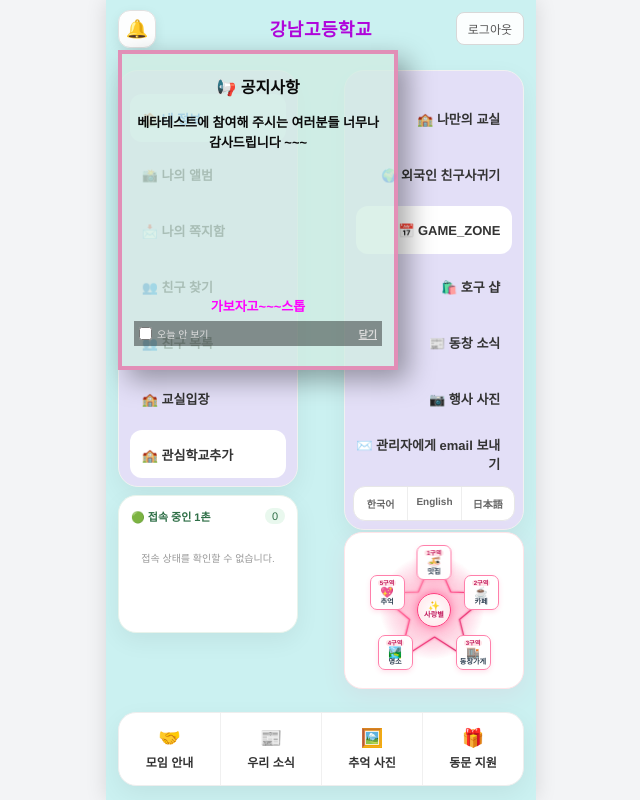
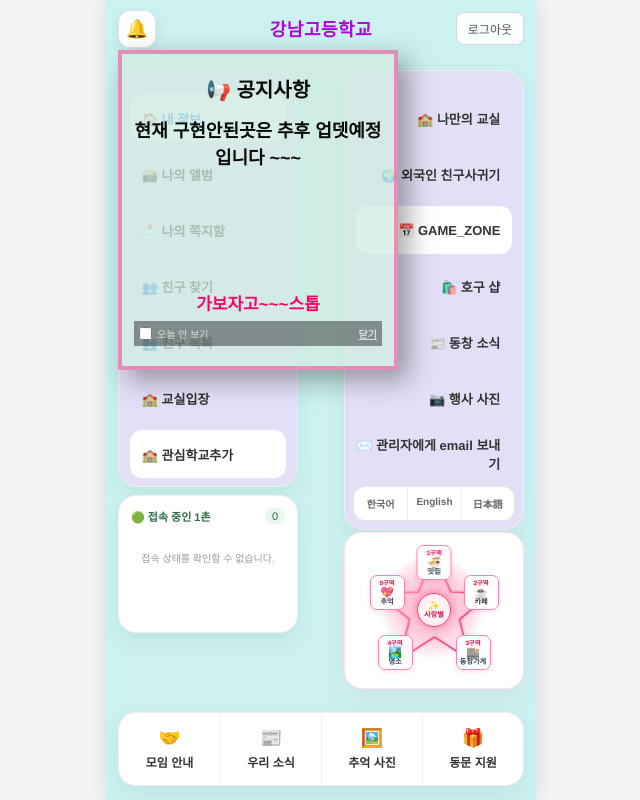
Before and after one commit to zzz4060785-boop/mbox, a Flask app: page /main-album in a window 1280 px wide. Shown: the whole page, without its empty margins (319-959 px from the left). Run offline with Flask 3, Linux system fonts and the light colour scheme; the visitor is signed in with stand-in values (Sample User, id 1); data that the repository does not hold is empty.

Commit message:
Fix: Remove modal from zone nodes 1~5 and keep modal only for central Sarangdal node

```diff
--- a/pybo/static/css/main_album.css
+++ b/pybo/static/css/main_album.css
@@ -1628,12 +1628,12 @@ body.photo-lightbox-open {
 .event-popup .event-popup-header h3 {
   margin: 0;
   color: inherit;
-  font-size: 16px;
+  font-size: 20px;
 }
 
 .event-popup .event-benefit {
   margin-top: 15px;
-  font-size: 13px;
+  font-size: 18px;
   line-height: 1.5;
 }
 
@@ -1645,8 +1645,8 @@ body.photo-lightbox-open {
   width: 100%;
   display: block;
   margin-top: auto;
-  color: #ff00ff;
-  font-size: 13px;
+  color: #f10769;
+  font-size: 17px;
   font-weight: bold;
   text-align: center;
 }
--- a/pybo/static/js/star.js
+++ b/pybo/static/js/star.js
@@ -1,49 +1,6 @@
 /* =========================================================
-   ⭐ 사랑별(Star) 5개 구역 & 중앙 사랑달 DB 현황 모달 (star.js)
+   ⭐ 사랑별(Star) 중앙 사랑달 DB 현황 모달 (star.js)
    ========================================================= */
-
-const ZONE_INFO = {
-  restaurant: {
-    title: "1구역: 맛집 & 핫플",
-    icon: "🍜",
-    tag: "동창 추천 맛집",
-    desc: "동창들이 직접 다녀오고 추천한 최고의 맛집과 핫플레이스 공간입니다.",
-    url: "#",
-  },
-  cafe: {
-    title: "2구역: 카페 & 문화",
-    icon: "☕",
-    tag: "분위기 카페·문화",
-    desc: "분위기 좋은 스페셜티 카페, 디저트 숍 및 모임 공간입니다.",
-    url: "#",
-  },
-  alumni: {
-    title: "3구역: 동창 가게 & 사업",
-    icon: "🏬",
-    tag: "우리 동창 업체",
-    desc: "동창들이 운영하는 매장 및 사업체를 함께 응원하고 방문하는 공간입니다.",
-    url: "#",
-  },
-  travel: {
-    title: "4구역: 명소 & 여행 스팟",
-    icon: "🏞️",
-    tag: "추억 여행지",
-    desc: "동창들과 함께 힐링하기 좋은 주변 여행지 및 인근 명소 공간입니다.",
-    url: "#",
-  },
-  other: {
-    title: "5구역: 추억 이야기 & 소통",
-    icon: "💖",
-    tag: "자유 이야기",
-    desc: "동창들의 자유로운 소식, 일상 추억 및 따뜻한 소통 공간입니다.",
-    url: "#",
-  },
-};
-
-function handleStarZoneClick(event, category) {
-  selectStarZone(category);
-  return false;
-}
 
 /* 중앙 사랑별 버튼 클릭 시 호출: 모든 사용자의 DB 실시간 사랑달 현황을 조회하여 모달 표시 */
 async function openSarangdalStatusModal() {
@@ -52,6 +9,8 @@ async function openSarangdalStatusModal() {
   const modalIcon = document.getElementById("modalZoneIcon");
   const modalTag = document.getElementById("modalZoneTag");
   const modalBody = document.getElementById("modalZoneBody");
+
+  if (!modal) return;
 
   modalTitle.textContent = "나의 사랑달 DB 현황";
   modalIcon.textContent = "✨";
@@ -111,81 +70,9 @@ async function openSarangdalStatusModal() {
   }
 }
 
-function selectStarZone(category) {
-  const info = ZONE_INFO[category] || ZONE_INFO.other;
-  const modal = document.getElementById("starDetailModal");
-  const modalTitle = document.getElementById("modalZoneTitle");
-  const modalIcon = document.getElementById("modalZoneIcon");
-  const modalTag = document.getElementById("modalZoneTag");
-  const modalBody = document.getElementById("modalZoneBody");
-
-  modalTitle.textContent = info.title;
-  modalIcon.textContent = info.icon;
-  modalTag.textContent = info.tag;
-
-  modalBody.innerHTML = `
-    <div class="zone-info-card" style="background:#fff8e1; padding:14px; border-radius:14px; margin-bottom:14px; text-align:center;">
-      <p style="margin:0 0 6px; font-weight:700; color:#d35400;">${info.tag}</p>
-      <p style="margin:0 0 10px; font-size:0.82rem; color:#555;">${info.desc}</p>
-      <a href="#" onclick="alert('추후 확장 예정 구역입니다 ✨'); return false;" class="zone-go-btn" style="display:inline-block; padding:8px 16px; background:#f57f17; color:#fff; font-weight:800; border-radius:10px; text-decoration:none; font-size:0.85rem;">
-        ✨ ${info.tag} 구역 (확장 예정)
-      </a>
-    </div>
-    <div id="starCategoryList">
-      <p class="loading-msg">불러오는 중입니다...</p>
-    </div>
-  `;
-
-  modal.hidden = false;
-  createStarParticles();
-  loadCategoryPosts(category);
-}
-
 function closeStarDetail() {
   const modal = document.getElementById("starDetailModal");
   if (modal) modal.hidden = true;
-}
-
-async function loadCategoryPosts(category) {
-  const container = document.getElementById("starCategoryList");
-  if (!container) return;
-
-  try {
-    const response = await fetch(`/api/recommendations?category=${category}`);
-    if (!response.ok) {
-      throw new Error("추천 목록을 불러오지 못했습니다.");
-    }
-    const data = await response.json();
-    const posts = data.posts || [];
-
-    if (!posts.length) {
-      container.innerHTML = `
-        <div style="text-align:center; padding:16px 0; color:#95a5a6;">
-          <p style="font-size:1.6rem; margin-bottom:4px;">🌟</p>
-          <p style="margin:0; font-size:0.8rem;">사랑별 5대 구역 전용 확장 공간 준비 중입니다 ✨</p>
-        </div>
-      `;
-      return;
-    }
-
-    container.innerHTML = posts
-      .map(
-        (post) => `
-      <a href="#" onclick="alert('추후 확장 예정입니다 ✨'); return false;" class="star-post-item" style="display:block; text-decoration:none; border:1px solid #ffe082; padding:10px; border-radius:10px; margin-bottom:8px; background:#fff;">
-        <h4 style="margin:0 0 4px; font-size:0.9rem; color:#2c3e50;">${escapeHtml(post.title)}</h4>
-        <p style="margin:0; font-size:0.8rem; color:#555;">${escapeHtml(post.content)}</p>
-      </a>
-    `,
-      )
-      .join("");
-  } catch (_) {
-    const info = ZONE_INFO[category] || ZONE_INFO.other;
-    container.innerHTML = `
-      <div style="text-align:center; padding:12px; color:#777; font-size:0.8rem;">
-        ✨ ${info.tag} 구역 확장 준비 중입니다.
-      </div>
-    `;
-  }
 }
 
 function createStarParticles() {
--- a/pybo/templates/main_album.html
+++ b/pybo/templates/main_album.html
@@ -23,7 +23,7 @@ block body_class %}main-album-body{% endblock %} {% block container_class
     </div>
 
     <div class="event-benefit">
-      <p>베타테스트에 참여해 주시는 여러분들 너무나 감사드립니다 ~~~</p>
+      <p>현재 구현안된곳은 추후 업뎃예정입니다 ~~~</p>
     </div>
 
     <span class="event-highlight"> 가보자고~~~스톱 </span>
@@ -376,9 +376,15 @@ block body_class %}main-album-body{% endblock %} {% block container_class
   <div class="profile-popup" id="messageModal">
     <div class="popup-box">
       <h2>📩 쪽지함</h2>
-      <p class="message-retention-note">받은 쪽지는 수신일로부터 30일간 보관됩니다.</p>
+      <p class="message-retention-note">
+        받은 쪽지는 수신일로부터 30일간 보관됩니다.
+      </p>
       <div class="sent-message-actions">
-        <button type="button" id="deleteAllReceivedButton" onclick="deleteAllReceivedMessages()">
+        <button
+          type="button"
+          id="deleteAllReceivedButton"
+          onclick="deleteAllReceivedMessages()"
+        >
           전체 삭제
         </button>
       </div>
@@ -397,7 +403,11 @@ block body_class %}main-album-body{% endblock %} {% block container_class
           <button onclick="sendReply()" class="btn-send">전송</button>
         </div>
       </div>
-      <button type="button" onclick="openSentMessageModal()" class="btn-sent-messages">
+      <button
+        type="button"
+        onclick="openSentMessageModal()"
+        class="btn-sent-messages"
+      >
         📤 보낸 쪽지함
       </button>
       <button onclick="closeMessageModal()" class="btn-close">닫기</button>
@@ -407,16 +417,24 @@ block body_class %}main-album-body{% endblock %} {% block container_class
   <div class="profile-popup" id="sentMessageModal">
     <div class="popup-box">
       <h2>📤 보낸 쪽지함</h2>
-      <p class="message-retention-note">보낸 쪽지는 전송일로부터 30일간 보관됩니다.</p>
+      <p class="message-retention-note">
+        보낸 쪽지는 전송일로부터 30일간 보관됩니다.
+      </p>
       <div class="sent-message-actions">
-        <button type="button" id="deleteAllSentButton" onclick="deleteAllSentMessages()">
+        <button
+          type="button"
+          id="deleteAllSentButton"
+          onclick="deleteAllSentMessages()"
+        >
           전체 삭제
         </button>
       </div>
       <div id="sentMessageList" class="message-list-container">
         <p class="empty-msg">보낸 쪽지가 없습니다.</p>
       </div>
-      <button type="button" onclick="closeSentMessageModal()" class="btn-close">닫기</button>
+      <button type="button" onclick="closeSentMessageModal()" class="btn-close">
+        닫기
+      </button>
     </div>
   </div>
 
--- a/pybo/templates/star.html
+++ b/pybo/templates/star.html
@@ -1,5 +1,5 @@
 <!-- ⭐ 사랑별 5대 구역 별표 미니 위젯 (star.html) ⭐ -->
-<link rel="stylesheet" href="{{ url_for('static', filename='css/star.css', v='20260807-pink-glow-1') }}" />
+<link rel="stylesheet" href="{{ url_for('static', filename='css/star.css', v='20260807-pink-glow-2') }}" />
 
 <section class="star-layout-section" aria-label="사랑별 5대 구역">
   <!-- 대형 별표 5대 구역 레이아웃 -->
@@ -24,7 +24,7 @@
                  fill="none" stroke="url(#pinkGrad)" stroke-width="4.5" stroke-linecap="round" stroke-linejoin="round" class="star-outline" />
       </svg>
 
-      <!-- 별의 중앙 노드 (분홍빛 모달 현황) -->
+      <!-- 별의 중앙 노드 (중앙 사랑별만 실시간 DB 현황 모달 표시) -->
       <a href="#" class="star-center-core" onclick="openSarangdalStatusModal(); return false;" title="사랑달 현황 보기">
         <div class="core-inner">
           <span class="core-icon">✨</span>
@@ -32,32 +32,32 @@
         </div>
       </a>
 
-      <!-- 별표 5개 구역 노드 (# 링크) -->
-      <a href="#" class="star-zone-node zone-top" data-category="restaurant" onclick="return handleStarZoneClick(event, 'restaurant')">
+      <!-- 별표 5개 구역 노드 (모달 창 없이 단순 # 링크) -->
+      <a href="#" class="star-zone-node zone-top" data-category="restaurant">
         <div class="node-badge">1구역</div>
         <div class="node-icon">🍜</div>
         <div class="node-label">맛집</div>
       </a>
 
-      <a href="#" class="star-zone-node zone-top-right" data-category="cafe" onclick="return handleStarZoneClick(event, 'cafe')">
+      <a href="#" class="star-zone-node zone-top-right" data-category="cafe">
         <div class="node-badge">2구역</div>
         <div class="node-icon">☕</div>
         <div class="node-label">카페</div>
       </a>
 
-      <a href="#" class="star-zone-node zone-bottom-right" data-category="alumni" onclick="return handleStarZoneClick(event, 'alumni')">
+      <a href="#" class="star-zone-node zone-bottom-right" data-category="alumni">
         <div class="node-badge">3구역</div>
         <div class="node-icon">🏬</div>
         <div class="node-label">동창가게</div>
       </a>
 
-      <a href="#" class="star-zone-node zone-bottom-left" data-category="travel" onclick="return handleStarZoneClick(event, 'travel')">
+      <a href="#" class="star-zone-node zone-bottom-left" data-category="travel">
         <div class="node-badge">4구역</div>
         <div class="node-icon">🏞️</div>
         <div class="node-label">명소</div>
       </a>
 
-      <a href="#" class="star-zone-node zone-top-left" data-category="other" onclick="return handleStarZoneClick(event, 'other')">
+      <a href="#" class="star-zone-node zone-top-left" data-category="other">
         <div class="node-badge">5구역</div>
         <div class="node-icon">💖</div>
         <div class="node-label">추억</div>
@@ -65,7 +65,7 @@
     </div>
   </div>
 
-  <!-- 선택한 구역 상세 리스트 및 사랑달 현황 모달 -->
+  <!-- 중앙 사랑별 전용 실시간 현황 모달 창 -->
   <div class="star-detail-modal" id="starDetailModal" hidden>
     <div class="modal-backdrop" onclick="closeStarDetail()"></div>
     <div class="modal-content glass-card">
@@ -83,4 +83,4 @@
   </div>
 </section>
 
-<script src="{{ url_for('static', filename='js/star.js', v='20260807-pink-glow-1') }}"></script>
+<script src="{{ url_for('static', filename='js/star.js', v='20260807-pink-glow-2') }}"></script>
```
